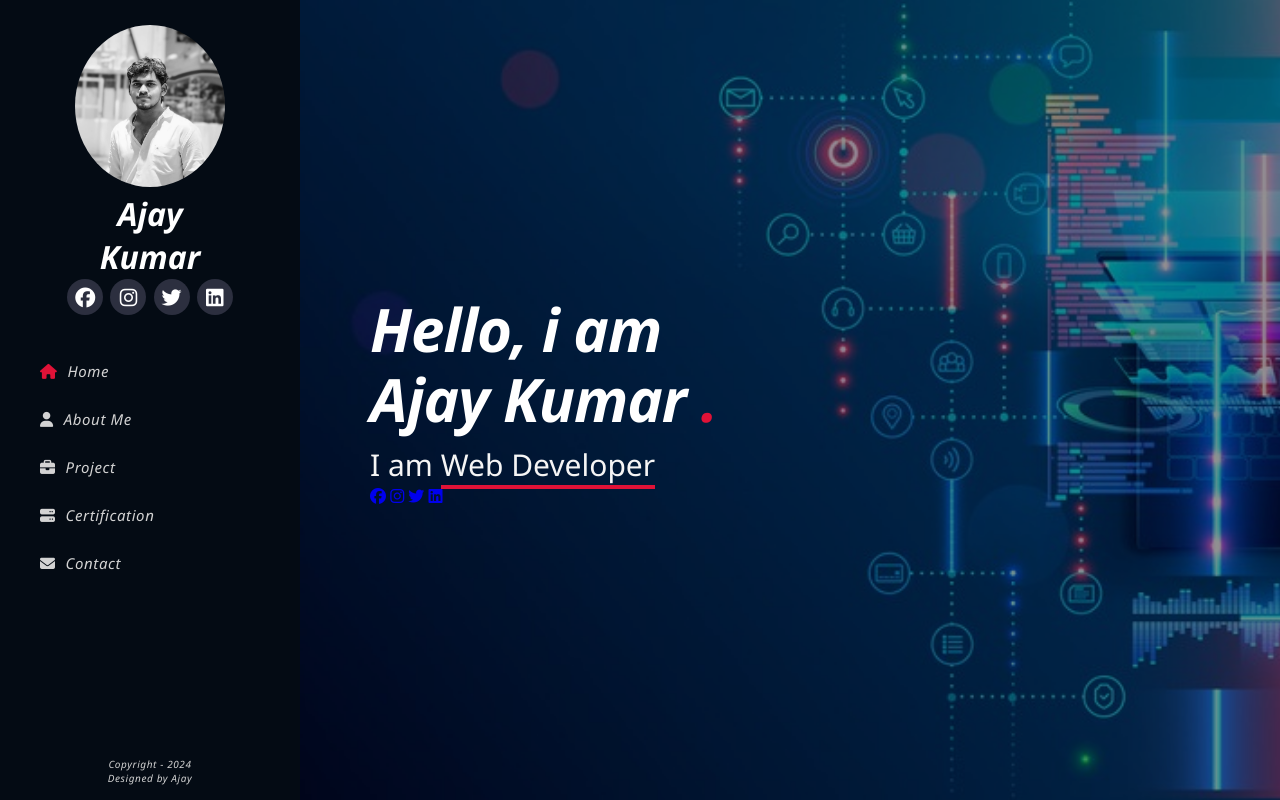
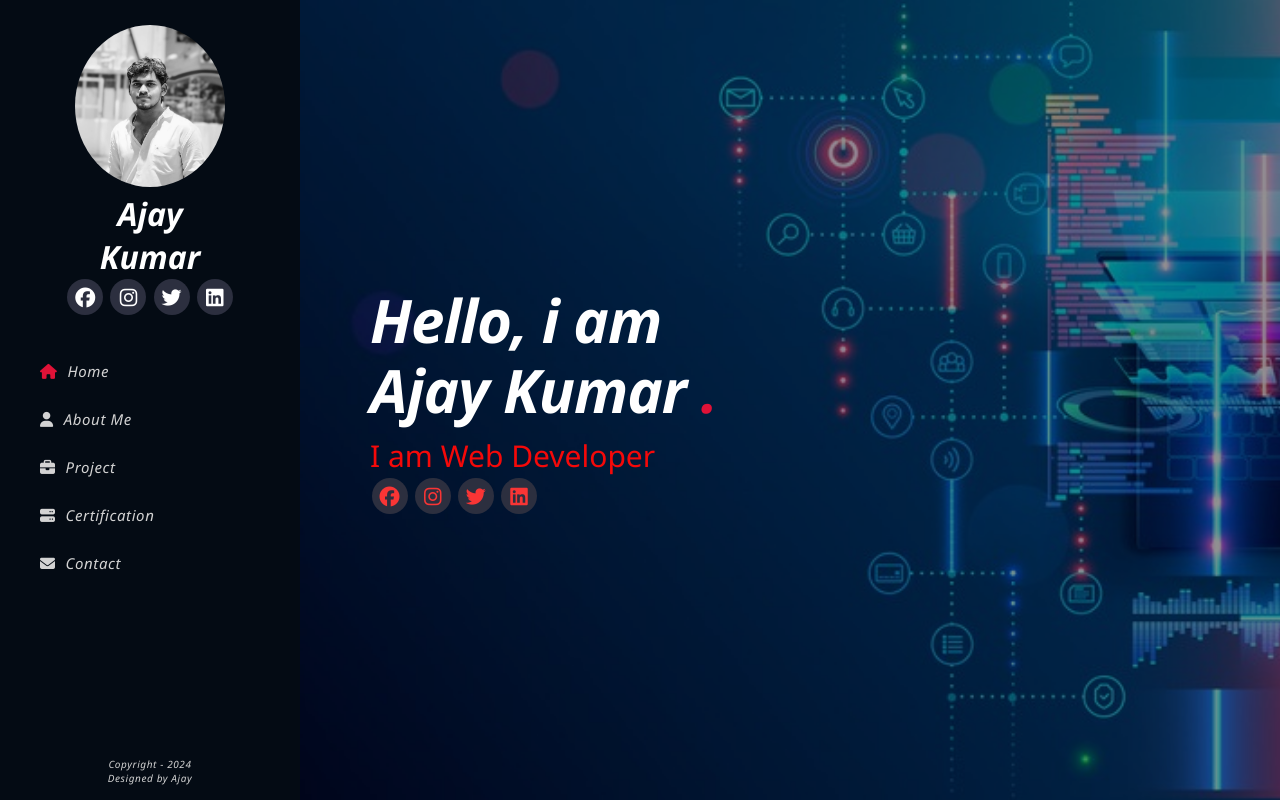
Before and after one commit to Ajaygithubproject/AJAY-PERSNOL-PORTFOLIO, a plain HTML site: page index.html in a window 1280 px wide. Shown: the top 800 px of the page. Drawn offline with nearby package versions, Linux system fonts and the light colour scheme.

Commit message:
Update style.css

```diff
--- a/style.css
+++ b/style.css
@@ -203,12 +203,30 @@ main{
     font-style: italic;
 }
 #home .home-row p{
-    color: whitesmoke;
+    color:  rgb(245, 9, 9);
     font-size: 30px;
     font-weight: 500;
 }
-#home .home-row p span{
+/*#home .home-row p span{
     border-bottom: 4px solid var(--themeColor);
+} */
+#home .home-row .social-icons a{
+
+    display:inline-block;
+    width: 36px;
+    height: 36px;
+    border-radius: 50%;
+    text-align: center;
+    line-height: 37px;
+    background-color: var(--iconColor);
+    color: rgb(249, 53, 53);
+    font-size: 20px;
+    margin: 1.5px;
+    transition: 0.4s;
+
+}
+#home .home-row .social-icons a:hover{
+    background-color: white;
 }
 
 
```
